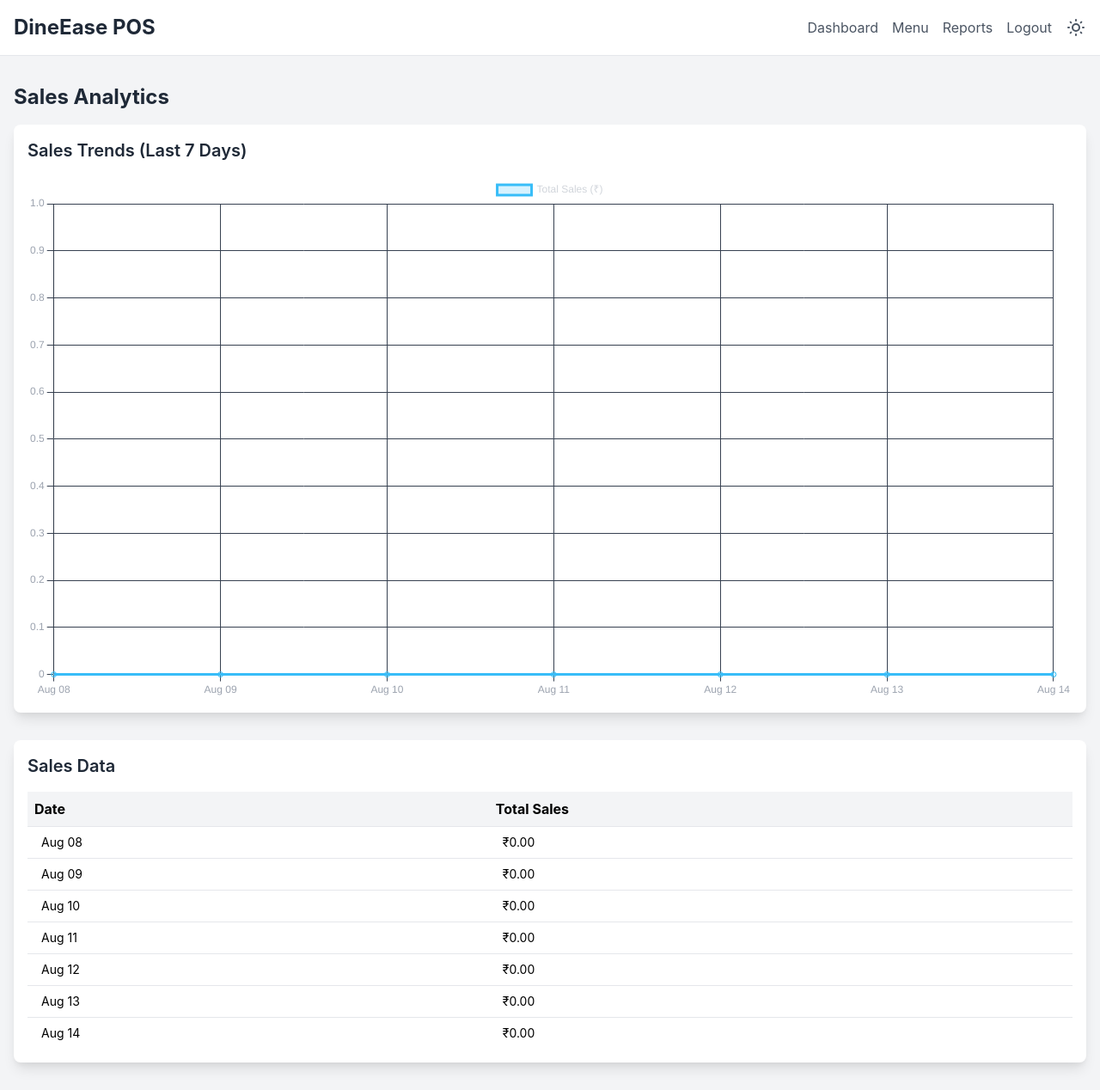
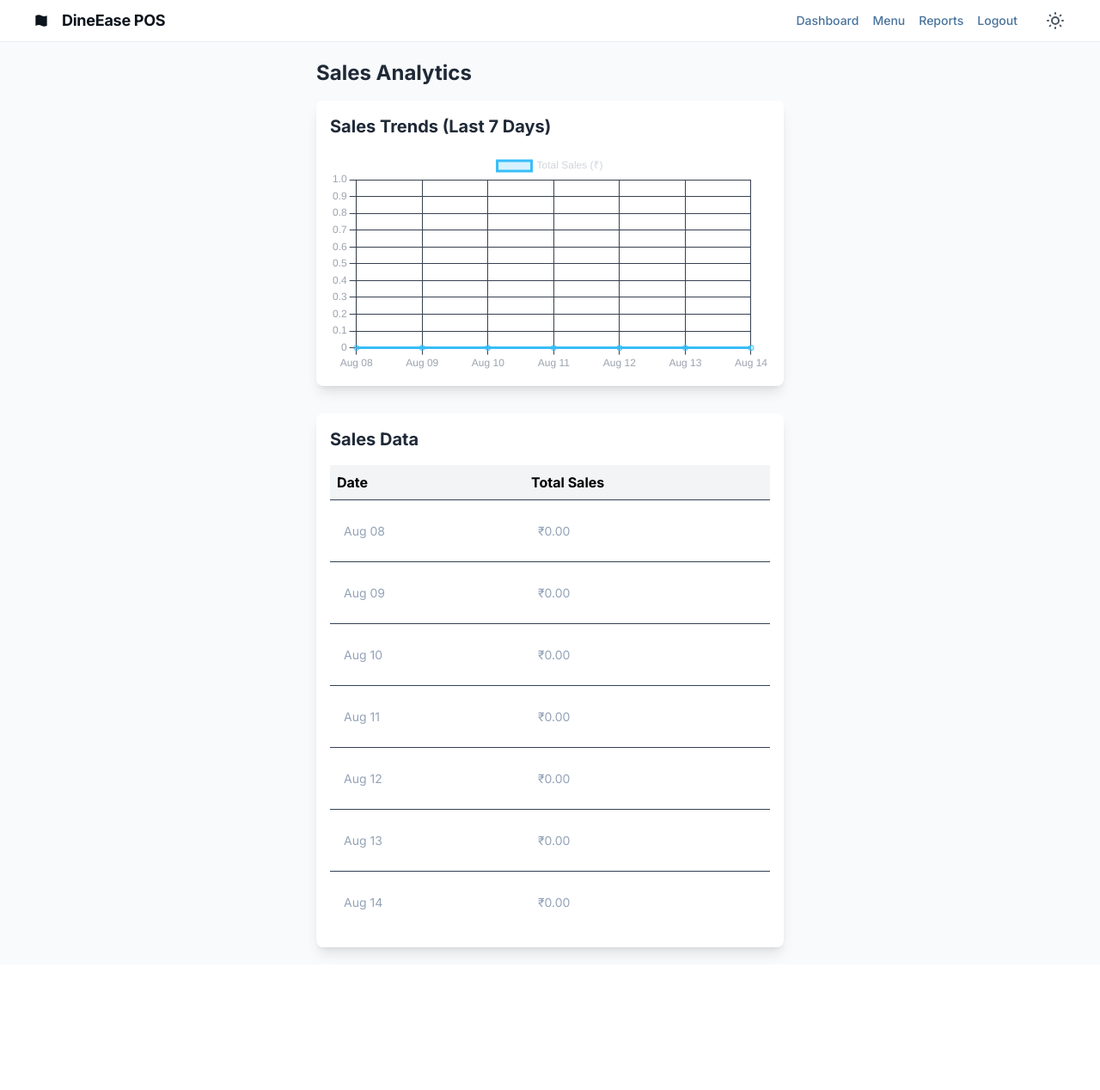
Before and after one commit to VP7985/Restaurant-POS-Analytics-Dashboard, a Flask app: page /analytics in a window 1280 px wide. Shown: the whole page at 86% size. After the commit the page ends 1115 px from the top, so only its background shows below. Run offline with Flask 3, Linux system fonts and the light colour scheme; a user stored in the database is signed in; data that the repository does not hold is empty; some libraries are stand-ins or nearby versions.

Commit message:
new changes ui

```diff
--- a/app/templates/layouts/base.html
+++ b/app/templates/layouts/base.html
@@ -1,38 +1,40 @@
 <!DOCTYPE html>
 <html lang="en">
-
 <head>
     <meta charset="UTF-8">
     <meta name="viewport" content="width=device-width, initial-scale=1.0">
     <title>{{ title }} - DineEase POS</title>
-    <link href="https://cdn.jsdelivr.net/npm/tailwindcss@2.2.19/dist/tailwind.min.css" rel="stylesheet">
+    <script src="https://cdn.tailwindcss.com?plugins=forms,container-queries"></script>
     <link rel="stylesheet" href="{{ url_for('static', filename='css/style.css') }}">
     <link rel="stylesheet" href="{{ url_for('static', filename='css/dark_theme.css') }}">
     <script src="https://cdn.jsdelivr.net/npm/chart.js@3.9.1/dist/chart.min.js"></script>
+    <link rel="preconnect" href="https://fonts.gstatic.com/" crossorigin="" />
+    <link rel="stylesheet" as="style" onload="this.rel='stylesheet'" href="https://fonts.googleapis.com/css2?display=swap&family=Inter%3Awght%40400%3B500%3B700%3B900&family=Noto+Sans%3Awght%40400%3B500%3B700%3B900" />
 </head>
 
-<body class="bg-gray-100 dark:bg-gray-900">
+<body class="bg-slate-50 dark:bg-gray-900" style="font-family: Inter, 'Noto Sans', sans-serif;">
+
     {% block header %}
-    <header class="bg-white dark:bg-gray-800 border-b border-gray-200 dark:border-gray-700 py-4">
-        <div class="container mx-auto px-4 flex justify-between items-center">
-            <a href="/" class="text-2xl font-bold text-gray-800 dark:text-gray-50">DineEase POS</a>
+    <header class="flex items-center justify-between whitespace-nowrap border-b border-solid border-b-[#e7edf4] dark:border-b-gray-700 px-10 py-3 bg-white dark:bg-gray-800">
+        <a href="/" class="flex items-center gap-4 text-[#0d141c] dark:text-gray-50">
+            <div class="size-4">
+                <svg viewBox="0 0 48 48" fill="none" xmlns="http://www.w3.org/2000/svg"><path d="M4 42.4379C4 42.4379 14.0962 36.0744 24 41.1692C35.0664 46.8624 44 42.2078 44 42.2078L44 7.01134C44 7.01134 35.068 11.6577 24.0031 5.96913C14.0971 0.876274 4 7.27094 4 7.27094L4 42.4379Z" fill="currentColor"></path></svg>
+            </div>
+            <h2 class="text-[#0d141c] dark:text-gray-50 text-lg font-bold leading-tight tracking-[-0.015em]">DineEase POS</h2>
+        </a>
+        <div class="flex flex-1 justify-end items-center gap-8">
              <nav class="flex space-x-4 items-center">
                 {% if current_user.is_authenticated and current_user.role == 'admin' %}
-                <a href="{{ url_for('view.dashboard') }}"
-                    class="text-gray-600 dark:text-gray-400 hover:text-gray-800 dark:hover:text-gray-50">Dashboard</a>
-                <a href="{{ url_for('view.admin_panel') }}"
-                    class="text-gray-600 dark:text-gray-400 hover:text-gray-800 dark:hover:text-gray-50">Menu</a>
-                <a href="{{ url_for('view.analytics') }}"
-                    class="text-gray-600 dark:text-gray-400 hover:text-gray-800 dark:hover:text-gray-50">Reports</a>
-                <a href="{{ url_for('auth.logout') }}"
-                    class="text-gray-600 dark:text-gray-400 hover:text-gray-800 dark:hover:text-gray-50">Logout</a>
+                <a href="{{ url_for('view.dashboard') }}" class="text-[#49739c] dark:text-gray-400 hover:text-black dark:hover:text-white text-sm font-medium">Dashboard</a>
+                <a href="{{ url_for('view.admin_panel') }}" class="text-[#49739c] dark:text-gray-400 hover:text-black dark:hover:text-white text-sm font-medium">Menu</a>
+                <a href="{{ url_for('view.analytics') }}" class="text-[#49739c] dark:text-gray-400 hover:text-black dark:hover:text-white text-sm font-medium">Reports</a>
+                <a href="{{ url_for('auth.logout') }}" class="text-[#49739c] dark:text-gray-400 hover:text-black dark:hover:text-white text-sm font-medium">Logout</a>
                 {% else %}
-                <a href="{{ url_for('auth.admin_login_page') }}"
-                    class="text-gray-600 dark:text-gray-400 hover:text-gray-800 dark:hover:text-gray-50">Admin Login</a>
+                <a href="{{ url_for('auth.admin_login_page') }}" class="text-[#49739c] dark:text-gray-400 hover:text-black dark:hover:text-white text-sm font-medium">Admin Login</a>
                 {% endif %}
+            </nav>
             <button id="theme-switcher" class="text-gray-600 dark:text-gray-400">
-                    <svg id="theme-icon-dark" class="w-6 h-6 hidden" fill="none" stroke="currentColor"
-                        viewBox="0 0 24 24">
+                <svg id="theme-icon-dark" class="w-6 h-6 hidden" fill="none" stroke="currentColor" viewBox="0 0 24 24">
                     <path stroke-linecap="round" stroke-linejoin="round" stroke-width="2"
                         d="M20.354 15.354A9 9 0 018.646 3.646 9.003 9.003 0 0012 21a9.003 9.003 0 008.354-5.646z" />
                 </svg>
@@ -41,16 +43,15 @@
                         d="M12 3v1m0 16v1m9-9h-1M4 12H3m15.364 6.364l-.707-.707M6.343 6.343l-.707-.707m12.728 0l-.707.707M6.343 17.657l-.707.707M16 12a4 4 0 11-8 0 4 4 0 018 0z" />
                 </svg>
             </button>
-            </nav>
         </div>
     </header>
     {% endblock %}
-    <main class="container mx-auto px-4 py-8">
-        {% block content %}{% endblock %}
+
+    <main class="gap-1 px-6 flex flex-1 justify-center py-5">
+        {% block content %}{}{% endblock %}
     </main>
 
     <script src="{{ url_for('static', filename='js/main.js') }}"></script>
     {% block extra_js %}{% endblock %}
 </body>
-
 </html>
```
Lines whose indentation alone changed are shown as unchanged.
